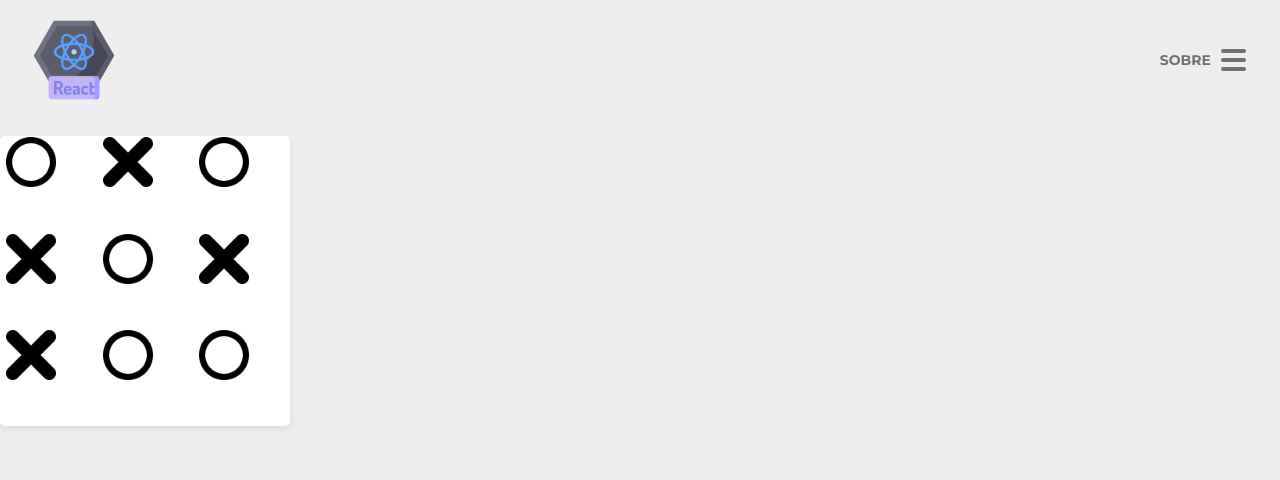
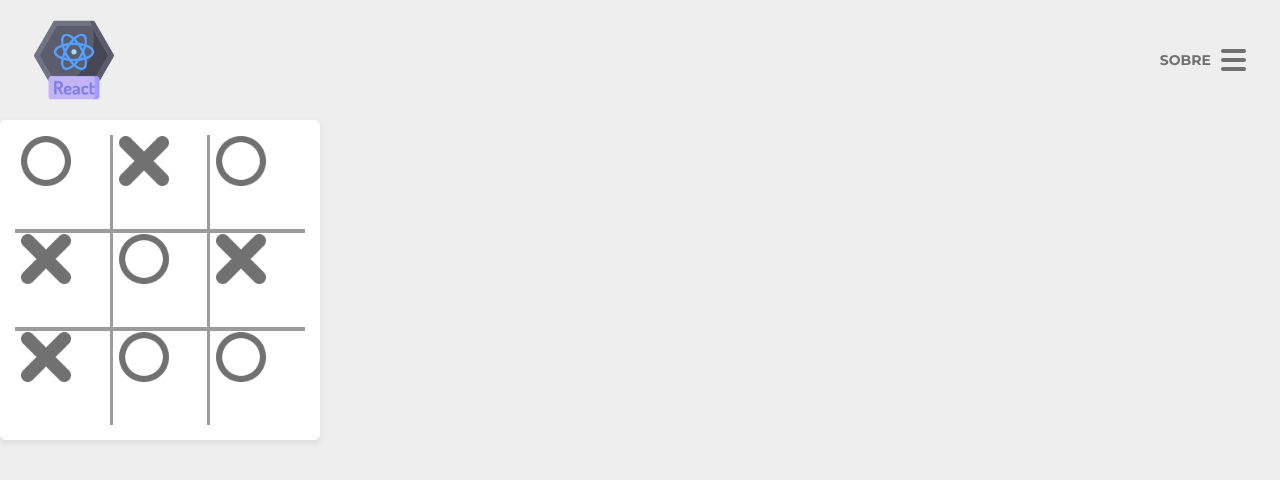
Before and after one commit to AAlan12/jogo-da-velha, a React (Create React App) app: page / in a window 1280 px wide. Shown: the top 480 px of the page. Built offline with nearby package versions, Linux system fonts and the light colour scheme.

Commit message:
Ajuste de cores do component Hashtag

```diff
--- a/src/components/Hashtag/styles.css
+++ b/src/components/Hashtag/styles.css
@@ -1,6 +1,16 @@
+.card {
+    padding: 15px;
+}
 .hashtag {
     display: grid;
     height: 100%;
-    grid-template-columns: 33.333% 33.333% 33.333%;
-    grid-template-rows: 33.333% 33.333% 33.333%;
+    background-color: var(--color-third);
+    grid-template-columns: 1fr 1fr 1fr;
+    grid-template-rows: 1fr 1fr 1fr;
+    grid-column-gap: 3px;
+    grid-row-gap: 3.5px;
 }
+
+.hashtag > .item {
+    background-color: var(--color-zero);
+}
--- a/src/objects/Player/styles.css
+++ b/src/objects/Player/styles.css
@@ -4,6 +4,7 @@
 
 }
 
-img {
+.player > img {
     width: 50px;
+    filter: invert(43%) sepia(6%) saturate(55%) hue-rotate(315deg) brightness(101%) contrast(95%);
 }
--- a/src/styles/generic/reset.css
+++ b/src/styles/generic/reset.css
@@ -7,4 +7,5 @@ body {
 ul, ol {
     list-style: none;
     padding: 0;
+    margin: 0;
 }
```
